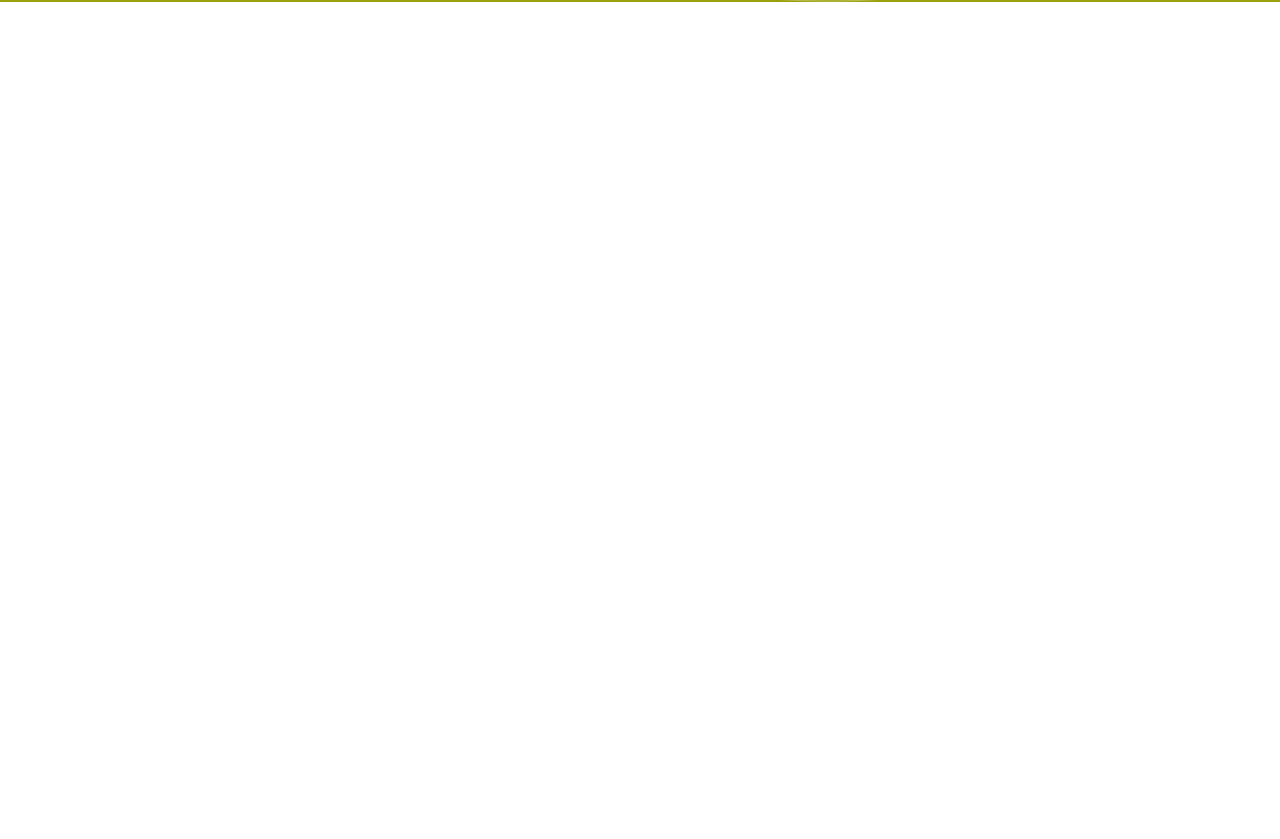
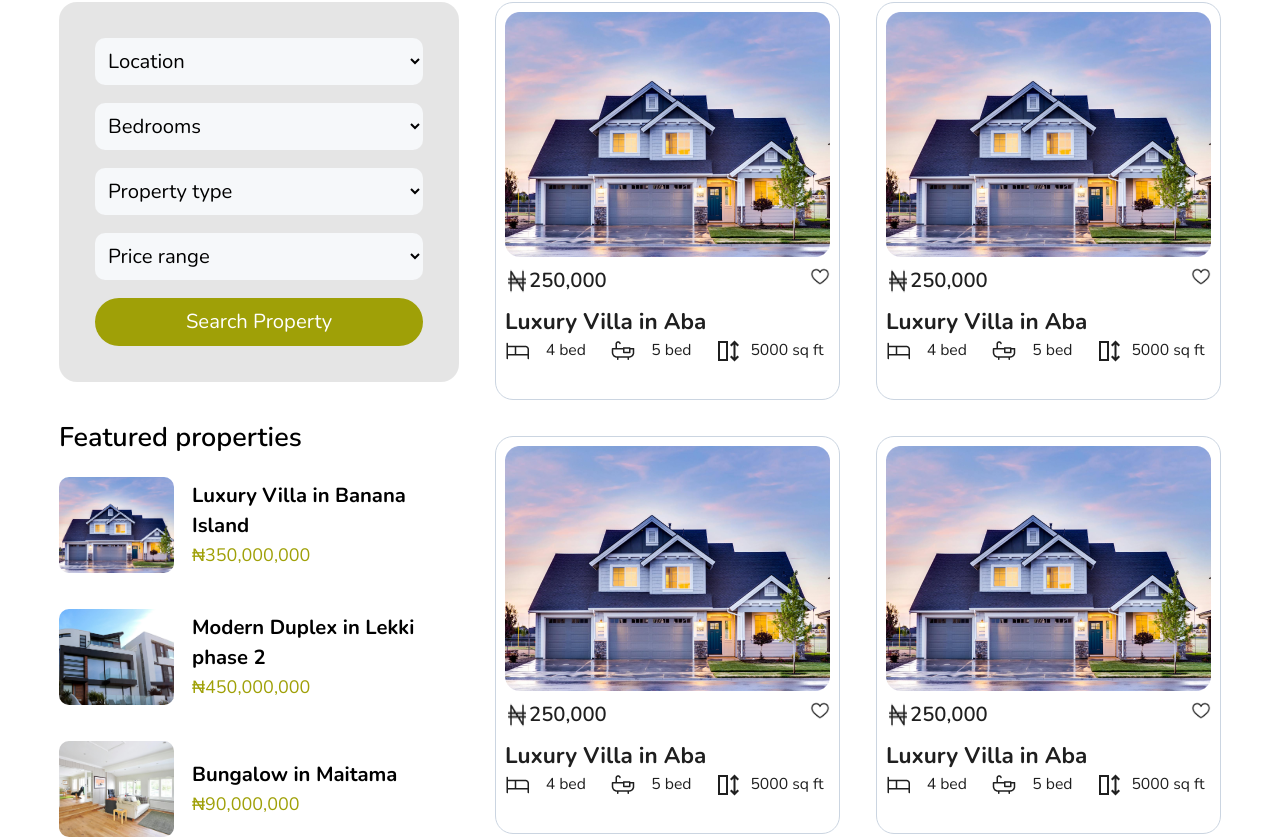
Before and after one commit to Blard-omu/homepro, a React (Vite) app: page /listings in a window 1280 px wide. Shown: the part 442-1281 px from the top of the page. Before the commit the page ends 800 px from the top, so only its background shows below. Built offline with nearby package versions, Linux system fonts and the light colour scheme.

Commit message:
feat: done with design

```diff
--- a/src/App.jsx
+++ b/src/App.jsx
@@ -5,6 +5,7 @@ import About from "./pages/About";
 import Contact from "./pages/Contact";
 import Listings from "./pages/Listings";
 import Menu from "./components/navs/Menu";
+import PropertyDetails from "./components/listing/PropertyDetail";
 import Blog from "./pages/Blog";
 import HelmetWrapper from "./components/resusables/HelmetAsync";
 import Login from "./pages/auth/Login";
@@ -20,6 +21,7 @@ const App = () => {
           <Route path="/about" element={<About />} />
           <Route path="/contact" element={<Contact />} />
           <Route path="/listings" element={<Listings />} />
+          <Route path="/detail" element={<PropertyDetails />} />
           <Route path="/blog" element={<Blog />} />
           <Route path="/login" element={<Login/>} />
           <Route path="/register" element={<Register/>} />
--- /dev/null
+++ b/src/components/listing/PropertyDetail.jsx
@@ -0,0 +1,89 @@
+import React from 'react';
+
+const PropertyDetails = () => {
+  return (
+    <div className="container mx-auto p-4 md:p-8">
+      {/* Title and Address */}
+      <div className="mb-6">
+        <h1 className="text-3xl font-bold">Mansion in Asokoro</h1>
+        <p className="text-gray-600">No 23, Ajayi Crowther Street</p>
+      </div>
+
+      {/* Property Images and Info */}
+      <div className="grid grid-cols-1 lg:grid-cols-3 gap-4">
+        {/* Image Grid */}
+        <div className="lg:col-span-2 grid grid-cols-2 gap-2">
+          <img src="image1.jpg" alt="Living Room" className="w-full h-auto rounded-md object-cover" />
+          <img src="image2.jpg" alt="Kitchen" className="w-full h-auto rounded-md object-cover" />
+          <img src="image3.jpg" alt="Bedroom" className="w-full h-auto rounded-md object-cover" />
+          <img src="image4.jpg" alt="Garden" className="w-full h-auto rounded-md object-cover" />
+        </div>
+
+        {/* Main Property Image */}
+        <div className="relative">
+          <img src="main_image.jpg" alt="Main Mansion" className="w-full h-auto rounded-md object-cover" />
+          <div className="absolute inset-0 flex items-center justify-center">
+            <button className="bg-white p-4 rounded-full shadow-lg">
+              <span className="material-icons">play_arrow</span>
+            </button>
+          </div>
+        </div>
+      </div>
+
+      {/* Property Info */}
+      <div className="flex flex-wrap justify-between items-center py-6 border-b">
+        <div className="flex space-x-4 items-center text-lg">
+          <p>₦ 455,000,000</p>
+          <p>• 6 bed</p>
+          <p>• 7 bath</p>
+          <p>• 7500 sq ft</p>
+        </div>
+        <div className="flex space-x-8 text-lg">
+          <p>Property Type: Single Family Home</p>
+          <p>Year Built: 2023</p>
+        </div>
+      </div>
+
+      {/* Property Overview */}
+      <div className="py-6">
+        <h2 className="text-2xl font-semibold">Property Overview</h2>
+        <p className="text-gray-700 mt-4">
+          Discover unparalleled luxury in this stunning Mansion located in the heart of Asokoro, Abuja.
+          This exquisite home offers 6 spacious bedrooms, 7 modern bathrooms, and a sprawling 7,500 sq ft of living space...
+        </p>
+      </div>
+
+      {/* Property Features */}
+      <div className="py-6">
+        <h2 className="text-2xl font-semibold">Property Features</h2>
+        <ul className="list-disc list-inside space-y-2 text-gray-700 mt-4">
+          <li><strong>Location and Neighborhood:</strong> Situated in a prestigious part of the city...</li>
+          <li><strong>Interior Features:</strong> Gourmet kitchen with top-of-the-line appliances...</li>
+          <li><strong>Exterior Features:</strong> Landscaped garden with a private pool and hot tub...</li>
+          <li><strong>Community Amenities:</strong> Access to a private clubhouse, 24-hour security...</li>
+        </ul>
+      </div>
+
+      {/* Agent Information */}
+      <div className="bg-gray-100 p-6 rounded-md mt-8">
+        <h3 className="text-xl font-semibold">Interested in This Property?</h3>
+        <p className="text-gray-700 mt-4">Don't miss the opportunity to make this stunning mansion your new home...</p>
+
+        <div className="flex items-center mt-6">
+          <img src="agent_image.jpg" alt="Agent Samuel" className="w-16 h-16 rounded-full object-cover mr-4" />
+          <div>
+            <h4 className="font-semibold">Agent Samuel</h4>
+            <p className="text-gray-600">Specialist in luxury properties</p>
+            <p className="text-gray-600">+2349022245661</p>
+          </div>
+        </div>
+
+        <button className="mt-4 bg-primary-foreground text-white py-2 px-4 rounded-md">
+          Schedule a Viewing
+        </button>
+      </div>
+    </div>
+  );
+};
+
+export default PropertyDetails;
--- a/src/pages/Listings.jsx
+++ b/src/pages/Listings.jsx
@@ -1,13 +1,135 @@
 import React from "react";
 import Jumbotron from "../components/cards/Jumbotron";
+import PropertyCard from "../components/cards/PropertyCard";
+import { featureDb, listingsDb } from "../components/db/home";
 
 const Listings = () => {
   return (
-    <div className="mt-32">
+    <div className="mt-20">
       <Jumbotron
         title="Find the Best Properties"
         subtitle="Discover a wide range of exclusive properties tailored to your unique preferences."
       />
+
+      <div className="w-full flex justify-center bg-accent">
+        <div className="flex flex-col lg:flex-row gap-8 mt-12 max-w-[1280px]  px-4 lg:px-4 xl:px-0">
+          {/* Filters */}
+          <div className="w-full lg:w-auto max-w-full lg:max-w-[300px]  xl:max-w-[400px]">
+            <div className="space-y-4 p-8 bg-[#CCCCCC80]/50 rounded-2xl">
+              <select className="w-full p-2 rounded-[10px] bg-[#F6F8FA]">
+                <option className="text-dark text-lg font-semibold">Location</option>
+                <option className="text-dark text-lg font-semibold">Abuja</option>
+                <option className="text-dark text-lg font-semibold">Lagos</option>
+                <option className="text-dark text-lg font-semibold">Kano</option>
+              </select>
+              <select className="w-full p-2 rounded-[10px] bg-[#F6F8FA]">
+                <option className="text-dark text-lg font-semibold">Bedrooms</option>
+                <option className="text-dark text-lg font-semibold">1 Bedroom</option>
+                <option className="text-dark text-lg font-semibold">2 Bedrooms</option>
+                <option className="text-dark text-lg font-semibold">3 Bedrooms</option>
+                <option className="text-dark text-lg font-semibold">4 Bedrooms</option>
+                {/* Add bedroom options */}
+              </select>
+              <select className="w-full p-2 rounded-[10px] bg-[#F6F8FA]">
+                <option className="text-dark text-lg font-semibold">Property type</option>
+                <option className="text-dark text-lg font-semibold">Bungalow</option>
+                <option className="text-dark text-lg font-semibold">Duplex</option>
+                <option className="text-dark text-lg font-semibold">Penthouse</option>
+                <option className="text-dark text-lg font-semibold">Studio</option>
+                {/* Add property type options */}
+              </select>
+              <select className="w-full p-2 rounded-[10px] bg-[#F6F8FA]">
+                <option className="text-dark text-lg font-semibold">Price range</option>
+                <option className="text-dark text-lg font-semibold">10M - 30M</option>
+                <option className="text-dark text-lg font-semibold">30M - 50M</option>
+                <option className="text-dark text-lg font-semibold">50M - 100M</option>
+                <option className="text-dark text-lg font-semibold">100M - 300M</option>
+              </select>
+              <button className="w-full bg-primary-foreground rounded-full text-white p-2">
+                Search Property
+              </button>
+            </div>
+
+            {/* Featured Properties */}
+            <div className="mt-8 hidden lg:inline-block">
+              <h3 className=" text-xl sm:text-2xl font-semibold">Featured properties</h3>
+              <ul className="mt-4 space-y-8">
+                {featureDb.map((property) => (
+                  <li key={property.id} className="flex space-x-4 items-center">
+                    <img
+                      src={property.image}
+                      alt={property.title}
+                      className="w-[115px] h-[96px] object-cover rounded-[10px]"
+                    />
+                    <div>
+                      <h4 className="font-bold text-base sm:text-lg">{property.title}</h4>
+                      <p className=" text-sm sm:text-base text-primary-foreground">
+                        &#x20A6;{property.price.toLocaleString("en-us")}
+                      </p>
+                    </div>
+                  </li>
+                ))}
+              </ul>
+            </div>
+          </div>
+
+          {/* Property Listings */}
+          <div className="w-full lg:w-2/3 max-w-[820px]">
+            <div className="grid grid-cols-1 sm:grid-cols-2 lg:grid-cols-2 gap-8">
+              {listingsDb.map((property) => (
+                <PropertyCard
+                  key={property._id}
+                  _id={property._id}
+                  title={property.title}
+                  image={property.image}
+                  price={property.price}
+                  bed={property.bed}
+                  bath={property.bath}
+                  size={property.size}
+                />
+              ))}
+            </div>
+
+            {/* Pagination */}
+            <div className="flex mt-8">
+              <nav>
+                <ul className="flex space-x-2">
+                  <li>
+                    <button className="px-3 py-1 border rounded-md">1</button>
+                  </li>
+                  <li>
+                    <button className="px-3 py-1 border rounded-md">2</button>
+                  </li>
+                  <li>
+                    <button className="px-3 py-1 border rounded-md">10</button>
+                  </li>
+                </ul>
+              </nav>
+            </div>
+            <div className="mt-8 inline-block lg:hidden">
+            <h3 className=" text-xl sm:text-2xl font-semibold">Featured properties</h3>
+              <ul className="mt-4 space-y-8">
+                {featureDb.map((property) => (
+                  <li key={property.id} className="flex space-x-4 items-center">
+                    <img
+                      src={property.image}
+                      alt={property.title}
+                      className="w-[115px] h-[96px] object-cover rounded-[10px]"
+                    />
+                    <div>
+                      <h4 className="font-bold text-base sm:text-lg">{property.title}</h4>
+                      <p className=" text-sm sm:text-base text-primary-foreground">
+                        &#x20A6;{property.price.toLocaleString("en-us")}
+                      </p>
+                    </div>
+                  </li>
+                ))}
+              </ul>
+            </div>
+
+          </div>
+        </div>
+      </div>
     </div>
   );
 };
```
